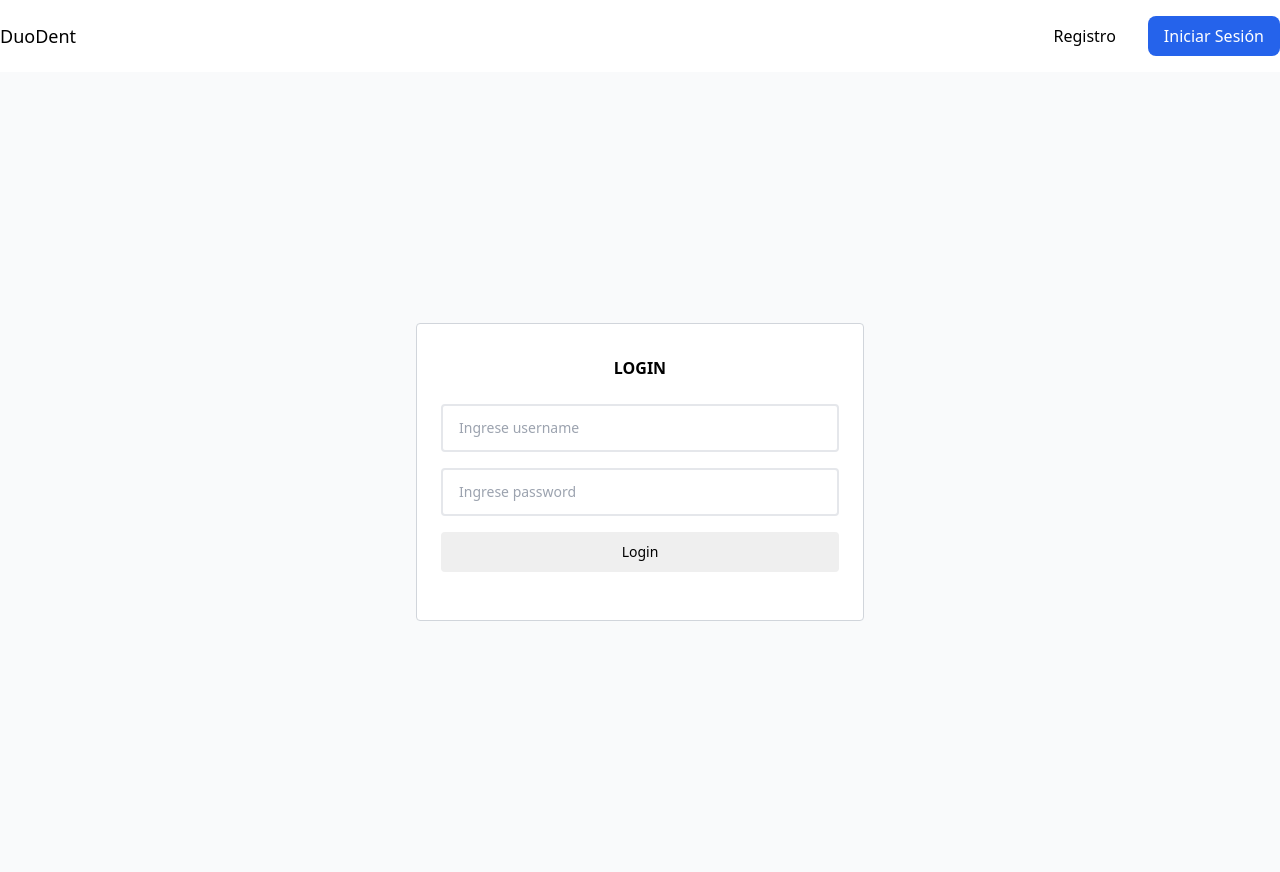
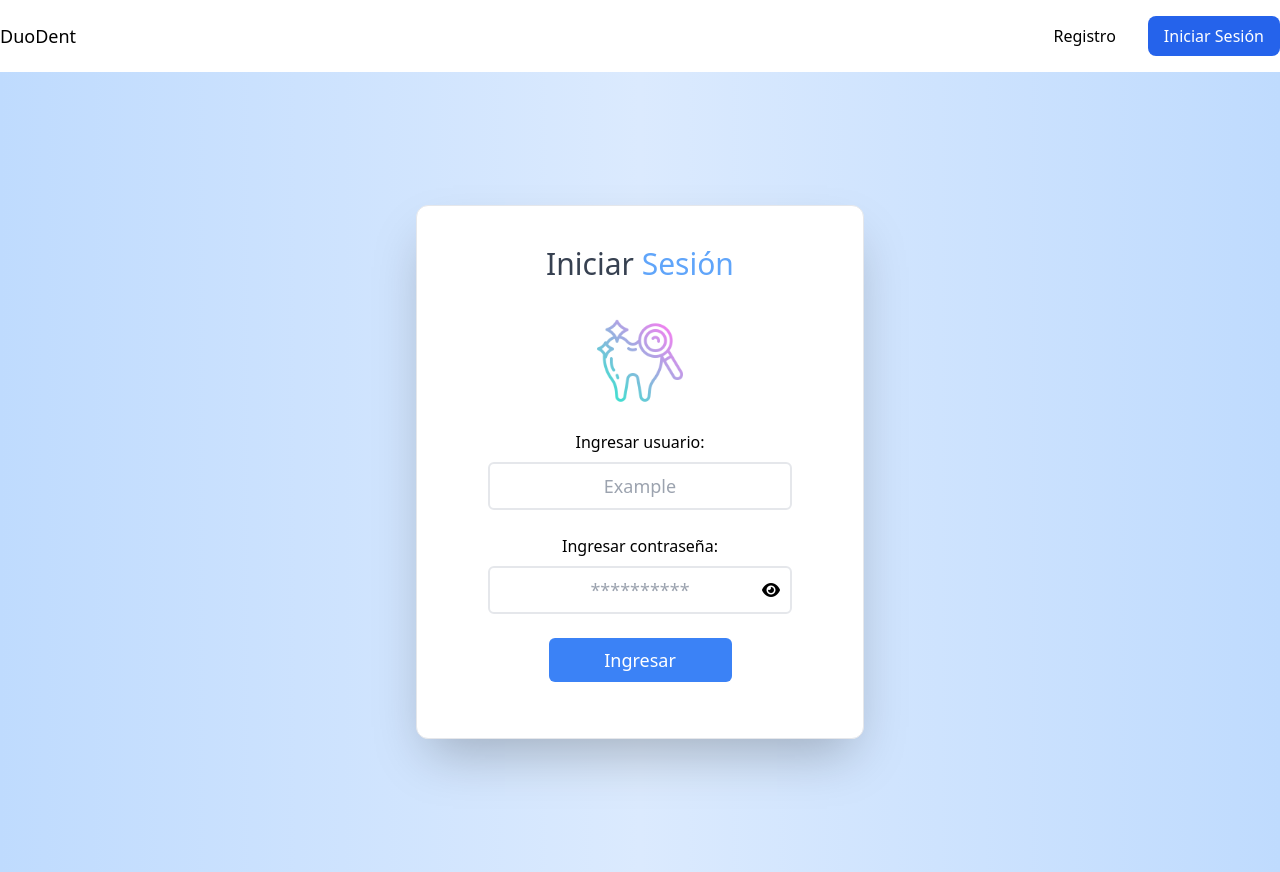
Before and after one commit to Nicole969/Clinica_W, a PHP site: page /login.php in a window 1280 px wide. Run offline with PHP 8.4, Linux system fonts and the light colour scheme.

Commit message:
Diseño de Login terminado

```diff
--- a/dashboard.php
+++ b/dashboard.php
@@ -37,7 +37,7 @@ require_once 'layout/nav.php';
                 <div class="mx-auto flex max-w-xs flex-col gap-y-4">
                     <dt class="text-base leading-7 text-gray-600">Usuarios registrados</dt>
 
-                    4
+
                     <dd class="order-first text-3xl font-semibold tracking-tight text-gray-900 sm:text-5xl"><?php echo $total_usuarios; ?></dd>
                 </div>
                 <div class="mx-auto flex max-w-xs flex-col gap-y-4">
--- a/layout/header.php
+++ b/layout/header.php
@@ -3,6 +3,8 @@
     <meta name="viewport" content="width=device-width, initial-scale=1.0">
     <title>Bienvenida a la Clínica DuoDent</title>
     <link href="https://cdn.jsdelivr.net/npm/tailwindcss@2.2.19/dist/tailwind.min.css" rel="stylesheet">
+    <link rel="stylesheet" href="https://cdnjs.cloudflare.com/ajax/libs/font-awesome/6.0.0-beta3/css/all.min.css">
+
     <style>
         /* Estilos adicionales */
         .servicio {
--- a/layout/nav.php
+++ b/layout/nav.php
@@ -41,7 +41,7 @@
                 <a href="register.php" class="text-black px-4 py-2 rounded hover:text-blue-600">Registro</a>
                 <div>
                     <a href="login.php" class="bg-blue-600 text-white px-4 py-2 rounded-lg
-                        hover:bg-blue-700 block md:inline-block">Iniciar Sesión</a>
+                        hover:bg-blue-700 block md:inline-block focus:outline-none focus:ring-2 focus:ring-blue-200 cursor-pointer transition duration-300 transform hover:-translate-y-1">Iniciar Sesión</a>
                 </div>
 
             <?php } ?>
--- a/login.php
+++ b/login.php
@@ -1,28 +1,72 @@
 <?php
 require_once 'layout/header.php';
 require_once 'layout/nav.php';
+
+
 ?>
-<div class="bg-gray-50 font-[sans-serif] text-[#333]">
-    <div class="min-h-screen flex flex-col items-center justify-center py-6 px-4">
-        <div class="max-w-md w-full border py-8 px-6 rounded border-gray-300 bg-white">
-            <h4 class="flex flex-col items-center font-bold">LOGIN</h4>
-            <form method="post" action=<?php echo $_SERVER["PHP_SELF"]; ?> class="mt-6 space-y-4">
-                <input type="text" name="username" class="w-full text-sm px-4 py-3 rounded outline-none border-2 focus:border-sky-500" placeholder="Ingrese username"> <br>
-                <input type="password" name="password" required class="w-full text-sm px-4 py-3 rounded outline-none border-2 focus:border-sky-500" placeholder="Ingrese password"> <br>
-                <input type="submit" name="submit" value="Login" class="w-full py-2.5 px-4 text-sm rounded text-blue bg-sky-600 hover:bg-sky-700 focus:outline-none">
-            </form>
+
+<div class="bg-gradient-to-r from-blue-200 via-blue-100 to-blue-200 flex items-center justify-center min-h-screen">
+    <div class="max-w-md w-full bg-white border border-gray-200 p-10 rounded-xl shadow-2xl">
+        <h4 class="text-center text-3xl mb-8 text-gray-700">Iniciar <span class="text-blue-400"> Sesión</span></h4>
+        <div class="flex justify-center mb-6">
+            <img src="images/dental.png" alt="Imagen" class="w-1/4 h-auto">
         </div>
+
+        <form method="post" action="<?php echo $_SERVER['PHP_SELF']; ?>" class="space-y-6 flex flex-col items-center">
+            <!-- Mostrar mensaje de error si existe -->
+             <?php
+             $error = '';
+             if (isset($_POST['submit'])) {
+                 $username = $_POST['username'];
+                 $password = $_POST['password'];
+
+                 require_once "controllers/AuthController.php";
+                 $uc = new AuthController();
+                 $error = $uc->login($username, $password);
+             }
+             ?>
+            <?php if ($error): ?>
+                <div class="w-2/3 bg-red-100 text-red-700 border border-red-400 p-3 rounded mb-6 text-center">
+                    <?php echo $error; ?>
+                </div>
+            <?php endif; ?>
+
+            <div class="flex items-center flex-col space-y-2">
+                <a>Ingresar usuario:</a>
+                <input type="text" name="username" class="w-full text-lg px-5 py-2 rounded-md outline-none border-2 focus:border-blue-500 focus:ring-2 focus:ring-blue-200 text-center" placeholder="Example" required>
+            </div>
+
+            <div class="flex items-center flex-col space-y-2 relative">
+                <a>Ingresar contraseña:</a>
+                <div class="relative w-full">
+                    <input type="password" name="password" id="password" class="w-full text-lg px-5 py-2 rounded-md outline-none border-2 focus:border-blue-500 focus:ring-2 focus:ring-blue-200 text-center" placeholder="**********" required>
+                    <span id="togglePassword" class="absolute right-3 top-1/2 transform -translate-y-1/2 cursor-pointer">
+                        <i class="fas fa-eye"></i>
+                    </span>
+                </div>
+            </div>
+
+            <input type="submit" name="submit" value="Ingresar" class="w-1/2 py-2 text-lg rounded-md text-white bg-blue-500 hover:bg-blue-700 focus:outline-none focus:ring-2 focus:ring-blue-200 cursor-pointer transition duration-300 transform hover:-translate-y-1">
+        </form>
     </div>
 </div>
 
+<script>
+    const togglePassword = document.querySelector('#togglePassword');
+    const password = document.querySelector('#password');
 
+    togglePassword.addEventListener('click', function () {
+        // Toggle the type attribute
+        const type = password.getAttribute('type') === 'password' ? 'text' : 'password';
+        password.setAttribute('type', type);
 
-<?php
-if (isset($_POST['submit'])) {
-    $username = $_POST['username'];
-    $password = $_POST['password'];
-
-    require_once "controllers/AuthController.php";
-    $uc = new AuthController();
-    $uc->login($username, $password);
-}
+        // Toggle the icon
+        if (type === 'password') {
+            this.querySelector('i').classList.remove('fa-eye-slash');
+            this.querySelector('i').classList.add('fa-eye');
+        } else {
+            this.querySelector('i').classList.remove('fa-eye');
+            this.querySelector('i').classList.add('fa-eye-slash');
+        }
+    });
+</script>
```
Also changed, not shown: images/dental.png (added).
